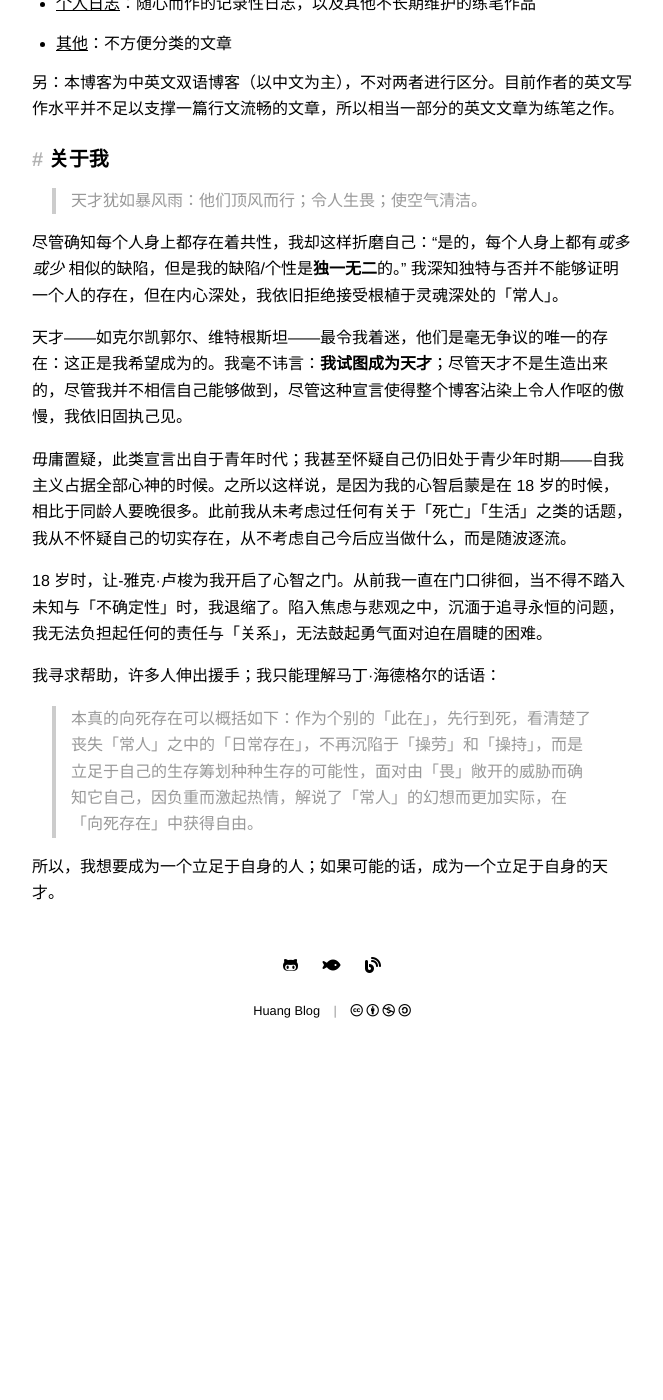
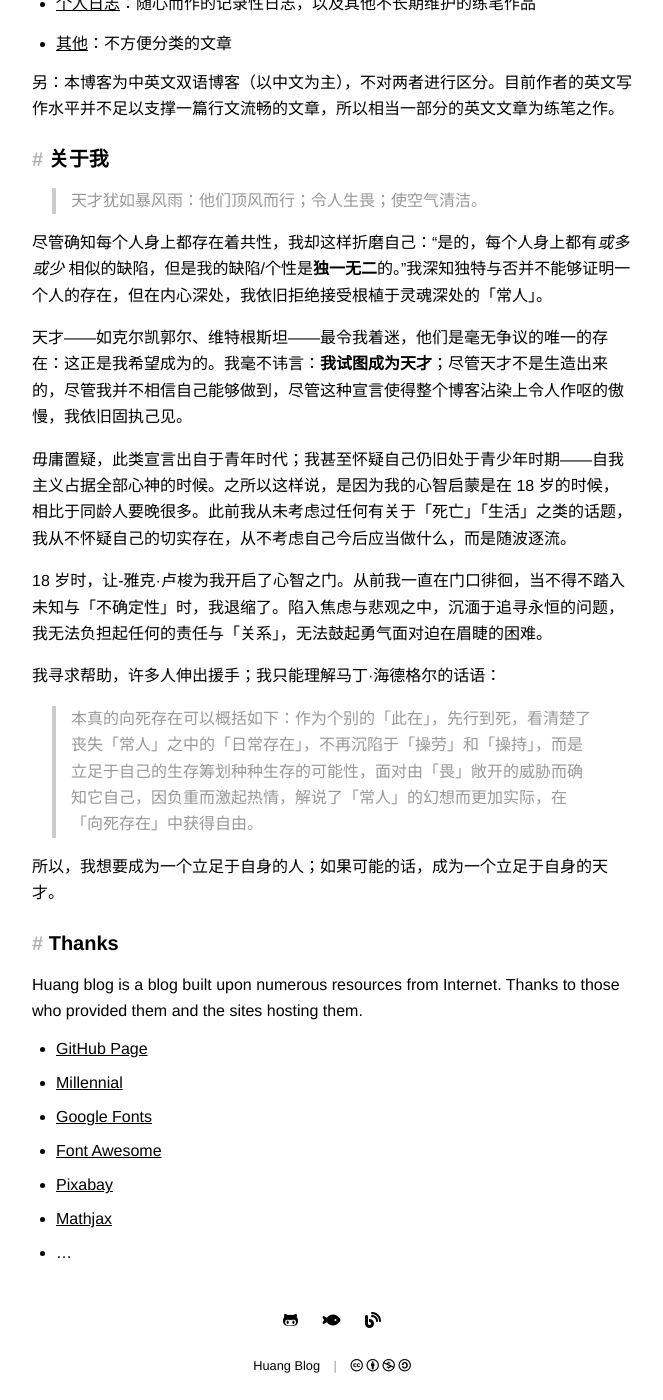
Before and after one commit to huang-feiyu/huang-feiyu.github.io, a Jekyll site: the page built from pages/about.md, in a window 1280 px wide and 1400 px high, scrolled down 850 px. Shown: the whole window, without its empty margins (308-971 px from the left). Built offline with Jekyll 4.4.1, drawn with Linux system fonts in a browser that asks for light colours; nearby versions of some CDN libraries; before the commit the page ends 1899 px from its top, so only the background shows below that.

Commit message:
chore: add thanks section and a note to Chinese readers

```diff
--- a/pages/about.md
+++ b/pages/about.md
@@ -35,7 +35,7 @@ permalink: /about
 
 > 天才犹如暴风雨：他们顶风而行；令人生畏；使空气清洁。
 
-尽管确知每个人身上都存在着共性，我却这样折磨自己：“是的，每个人身上都有*或多或少* 相似的缺陷，但是我的缺陷/个性是**独一无二**的。” 我深知独特与否并不能够证明一个人的存在，但在内心深处，我依旧拒绝接受根植于灵魂深处的「常人」。
+尽管确知每个人身上都存在着共性，我却这样折磨自己：“是的，每个人身上都有*或多或少* 相似的缺陷，但是我的缺陷/个性是**独一无二**的。”我深知独特与否并不能够证明一个人的存在，但在内心深处，我依旧拒绝接受根植于灵魂深处的「常人」。
 
 天才——如克尔凯郭尔、维特根斯坦——最令我着迷，他们是毫无争议的唯一的存在：这正是我希望成为的。我毫不讳言：**我试图成为天才**；尽管天才不是生造出来的，尽管我并不相信自己能够做到，尽管这种宣言使得整个博客沾染上令人作呕的傲慢，我依旧固执己见。
 
@@ -48,3 +48,15 @@ permalink: /about
 > 本真的向死存在可以概括如下：作为个别的「此在」，先行到死，看清楚了丧失「常人」之中的「日常存在」，不再沉陷于「操劳」和「操持」，而是立足于自己的生存筹划种种生存的可能性，面对由「畏」敞开的威胁而确知它自己，因负重而激起热情，解说了「常人」的幻想而更加实际，在「向死存在」中获得自由。
 
 所以，我想要成为一个立足于自身的人；如果可能的话，成为一个立足于自身的天才。
+
+### Thanks
+
+Huang blog is a blog built upon numerous resources from Internet. Thanks to those who provided them and the sites hosting them.
+
+* [GitHub Page](https://pages.github.com/)
+* [Millennial](https://github.com/LeNPaul/Millennial/)
+* [Google Fonts](https://fonts.google.com/)
+* [Font Awesome](https://fontawesome.com/)
+* [Pixabay](https://pixabay.com/)
+* [Mathjax](https://www.mathjax.org/)
+* …
```
Also changed, not shown: _posts/2023-05-21-blog-protocol.md (+5 -3 lines), README.md.
